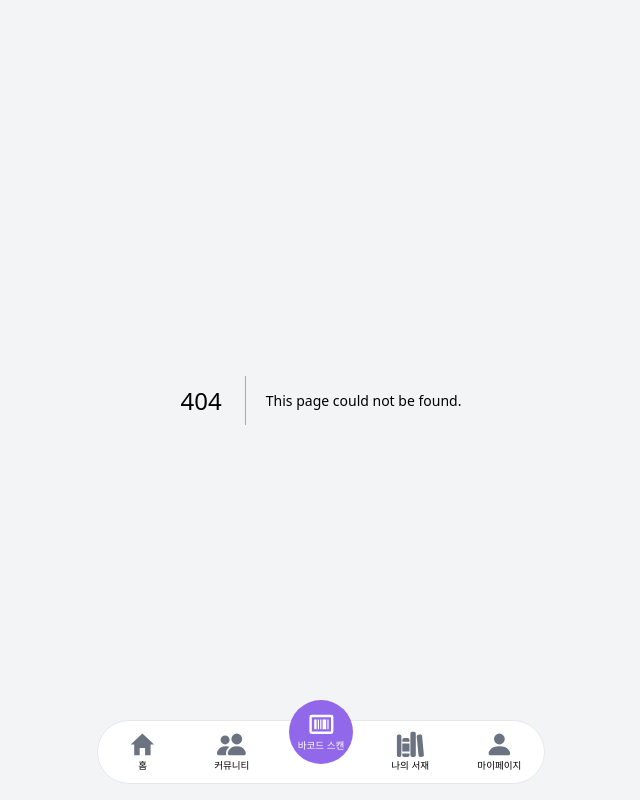
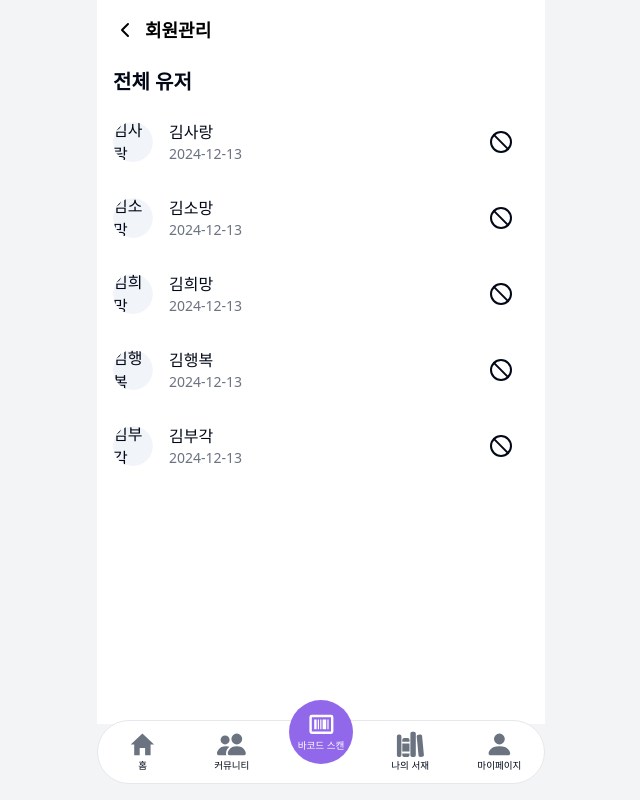
Before and after one commit to Leeminw/LiBro, a Next.js app in the folder frontend/: page /club/1/board/admin/member in a window 1280 px wide. Before the commit this address had no page. Shown: the whole page, without its empty margins (319-959 px from the left). Built offline with nearby package versions, Linux system fonts and the light colour scheme.

Commit message:
feature: 회원 관리 UI 제작

```diff
--- /dev/null
+++ b/frontend/src/app/club/[id]/board/admin/member/layout.tsx
@@ -0,0 +1,11 @@
+import React from "react";
+import BackBar from "@/components/layout/backbar";
+
+export default function writePageLayout({ children }: { children: React.ReactNode }) {
+    return (
+        <>
+            <BackBar title={"회원관리"}/>
+            {children}
+        </>
+    );
+}
--- /dev/null
+++ b/frontend/src/app/club/[id]/board/admin/member/page.tsx
@@ -0,0 +1,35 @@
+import UserProfile from "@/components/components/admin/UserProfile";
+import {ScrollArea} from "@/components/ui/scroll-area";
+import UserProfileProvider from "@/components/components/admin/UserProfileProvider";
+
+interface UserProfileProps {
+    profileImageUrl: string;
+    userName: string;
+    userNo: number;
+    date: string;
+}
+
+export default function MemberAdminPage() {
+
+
+    const dummyUserProfiles: UserProfileProps[] = [
+        { profileImageUrl: "", userName: "김사랑", userNo: 112, date: "2024-12-13" },
+        { profileImageUrl: "", userName: "김소망", userNo: 113, date: "2024-12-13" },
+        { profileImageUrl: "", userName: "김희망", userNo: 114, date: "2024-12-13" },
+        { profileImageUrl: "", userName: "김행복", userNo: 115, date: "2024-12-13" },
+        { profileImageUrl: "", userName: "김부각", userNo: 116, date: "2024-12-13" },
+    ];
+
+
+    return (
+        <div className="flex flex-col bg-white">
+            <div className="flex justify-between px-4 py-2">
+                <span className="font-bold text-xl ">전체 유저</span>
+            </div>
+
+            <ScrollArea className="flex flex-col max-w-md bg-white h-[calc(90vh-100px)]">
+                <UserProfileProvider userProfiles={dummyUserProfiles}/>
+            </ScrollArea>
+        </div>
+    )
+}
```
